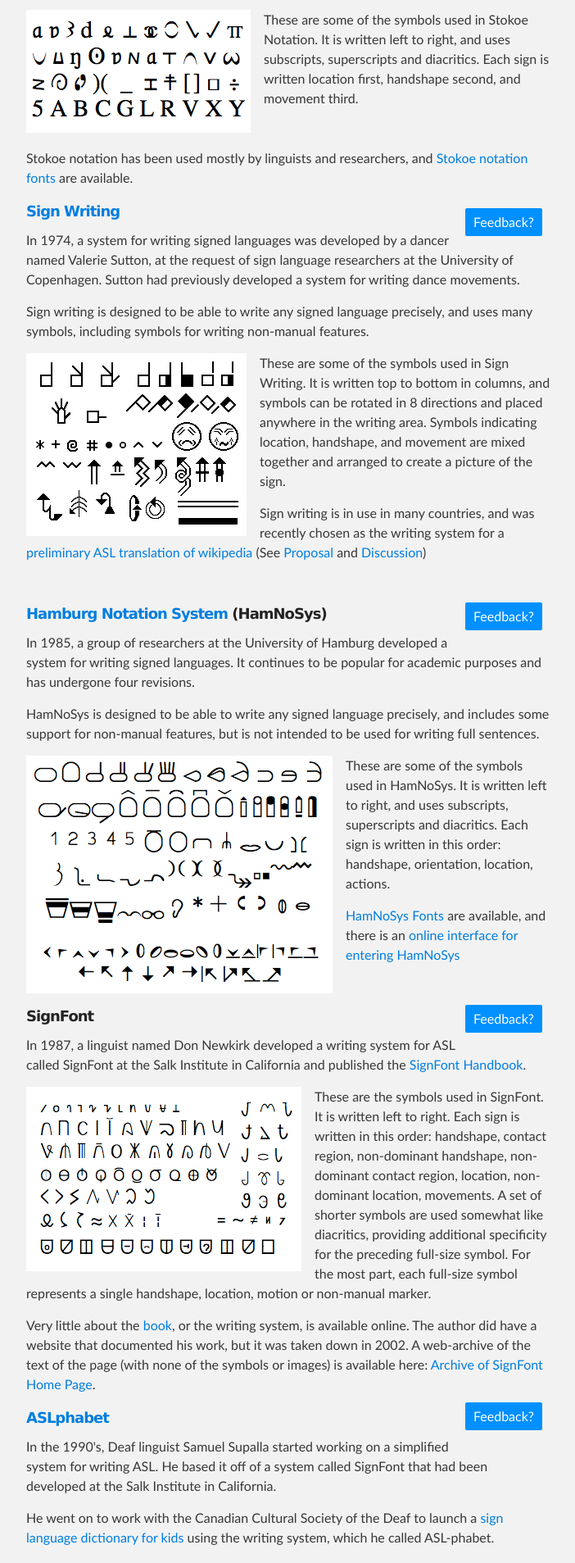
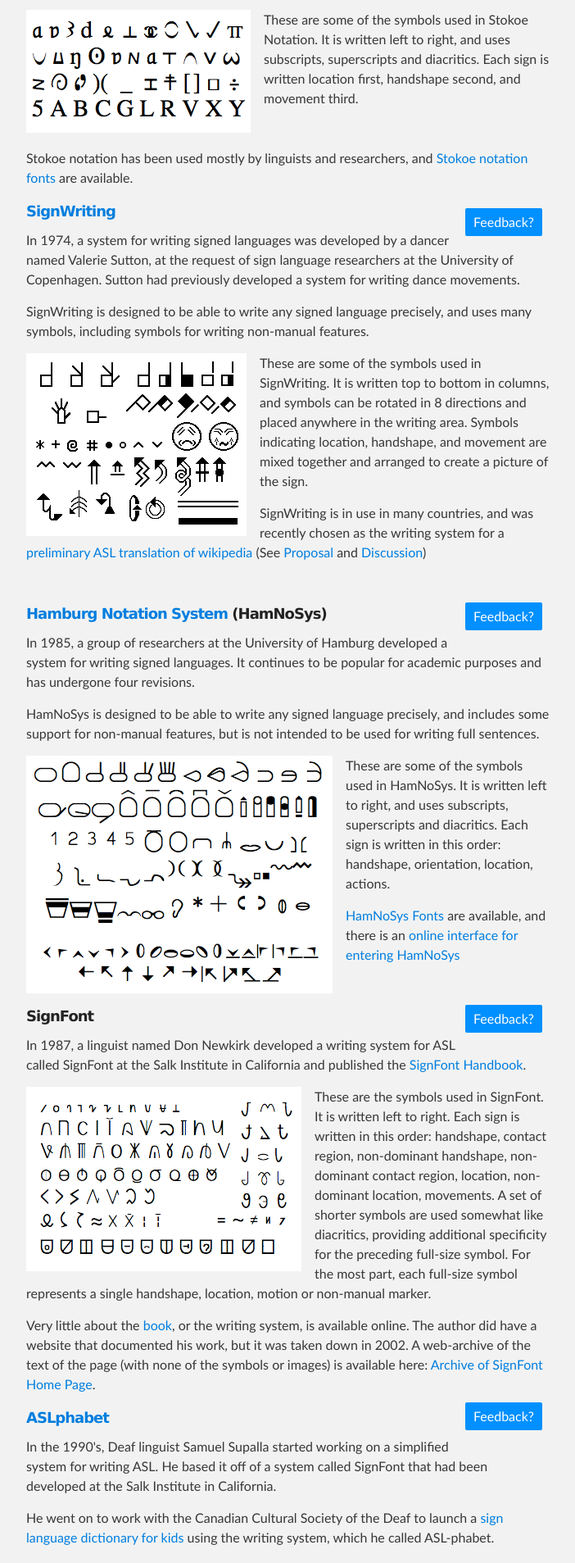
Before and after one commit to aslfont/aslfont.github.com, a Jekyll site: the page built from Symbol-Font-For-ASL/page2.html, in a window 1280 px wide. Shown: the part 773-2680 px from the top of the page at 82% size, without its empty margins (288-990 px from the left). Built offline with Jekyll 4.4.1, drawn with Linux system fonts in a browser that asks for light colours; Markdown is read by kramdown in place of the engine named in the settings; some of the changed text lies outside the part shown.

Commit message:
SignWriting

```diff
--- a/Symbol-Font-For-ASL/asl/handshapes.html
+++ b/Symbol-Font-For-ASL/asl/handshapes.html
@@ -53,7 +53,7 @@
       <th>ASLP</th>
       <th>si5s</th>
       <th>ASLO</th>
-      <th>SLIPA</th>
+      <th>SLIPA*</th>
       <th>ASLSJ</th>
       <th>SS</th>
       <th>This page</th>
--- a/Symbol-Font-For-ASL/page2.html
+++ b/Symbol-Font-For-ASL/page2.html
@@ -27,11 +27,11 @@
 <p>Stokoe notation has been used mostly by linguists and researchers, and <a href="http://www.panix.com/~grvsmth/stokoe/">Stokoe notation fonts</a> are available.</p>
 
 <a href="https://github.com/aslfont/aslfont.github.com/issues/new?labels=feedback&title=Sign+Writing" class="feedback">Feedback?</a>
-<h5 id="SignWriting"><a href="https://signwriting.org">Sign Writing</a></h5>
+<h5 id="SignWriting"><a href="https://signwriting.org">SignWriting</a></h5>
 <p>In 1974, a system for writing signed languages was developed by a dancer named Valerie Sutton, at the request of sign language researchers at the University of Copenhagen.  Sutton had previously developed a system for writing dance movements.  </p>
-<p>Sign writing is designed to be able to write any signed language precisely, and uses many symbols, including symbols for writing non-manual features.</p>
-<p><img src="images/signwriting.png" style="float:left;margin-right:1em"/> These are some of the symbols used in Sign Writing.  It is written top to bottom in columns, and symbols can be rotated in 8 directions and placed anywhere in the writing area.  Symbols indicating location, handshape, and movement are mixed together and arranged to create a picture of the sign.</p>
-<p>Sign writing is in use in many countries, and was recently chosen as the writing system for a <a href="http://ase.wikipedia.wmflabs.org/wiki/Main_Page">preliminary ASL translation of wikipedia</a> (See <a href="https://meta.wikimedia.org/wiki/Requests_for_new_languages/Wikipedia_American_Sign_Language_2">Proposal</a> and <a href="http://meta.wikimedia.org/wiki/Talk:Requests_for_new_languages/Wikipedia_American_Sign_Language_2">Discussion</a>)</p>
+<p>SignWriting is designed to be able to write any signed language precisely, and uses many symbols, including symbols for writing non-manual features.</p>
+<p><img src="images/signwriting.png" style="float:left;margin-right:1em"/> These are some of the symbols used in SignWriting.  It is written top to bottom in columns, and symbols can be rotated in 8 directions and placed anywhere in the writing area.  Symbols indicating location, handshape, and movement are mixed together and arranged to create a picture of the sign.</p>
+<p>SignWriting is in use in many countries, and was recently chosen as the writing system for a <a href="http://ase.wikipedia.wmflabs.org/wiki/Main_Page">preliminary ASL translation of wikipedia</a> (See <a href="https://meta.wikimedia.org/wiki/Requests_for_new_languages/Wikipedia_American_Sign_Language_2">Proposal</a> and <a href="http://meta.wikimedia.org/wiki/Talk:Requests_for_new_languages/Wikipedia_American_Sign_Language_2">Discussion</a>)</p>
 </p>
 <br style="clear:both">
 
--- a/Symbol-Font-For-ASL/stylesheets/stylesheet.css
+++ b/Symbol-Font-For-ASL/stylesheets/stylesheet.css
@@ -832,6 +832,9 @@
   text-align:center;
   vertical-align:bottom;
 }
+tr {
+  background-color: #f2f2f2;
+}
 
 tr.odd {
   background-color:#e0e0e0;
```
Also changed, not shown: other parts of Symbol-Font-For-ASL/page2.html (+1 -1 lines).
